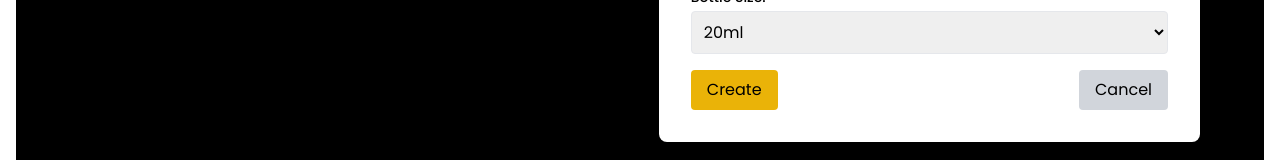
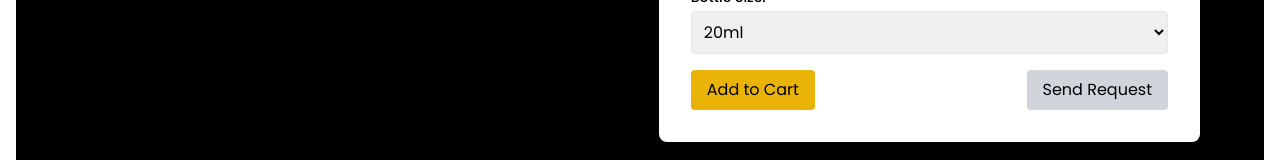
Before and after one commit to rohitpaste/essantique, a React (Vite) app: page /customize in a window 1280 px wide. Shown: the part 467-627 px from the top of the page. Built offline with nearby package versions, Linux system fonts and the light colour scheme; no server answers.

Commit message:
updated design

```diff
--- a/src/components/CustomizePerfume.jsx
+++ b/src/components/CustomizePerfume.jsx
@@ -54,13 +54,13 @@ const CustomizePerfume = () => {
                 type="submit"
                 className="bg-yellow-500 text-black py-2 px-4 rounded hover:bg-yellow-600 transition"
               >
-                Create
+                Add to Cart
               </button>
               <button
                 type="button"
                 className="bg-gray-300 text-black py-2 px-4 rounded hover:bg-gray-400 transition"
               >
-                Cancel
+                Send Request
               </button>
             </div>
           </form>
```
